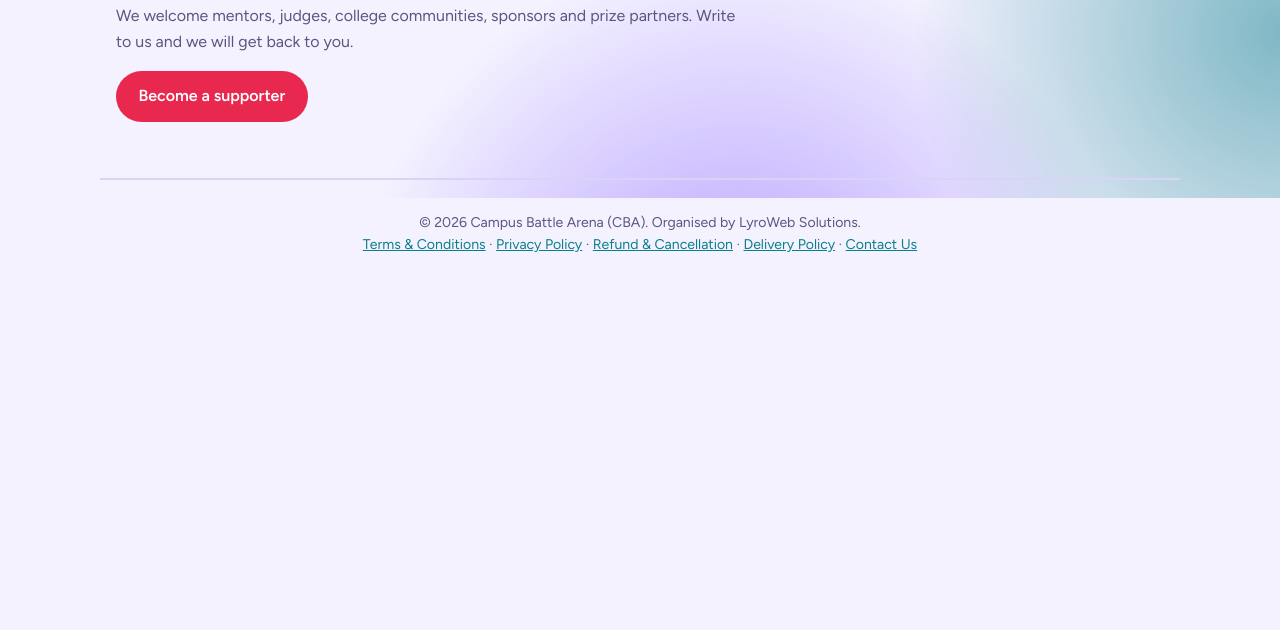
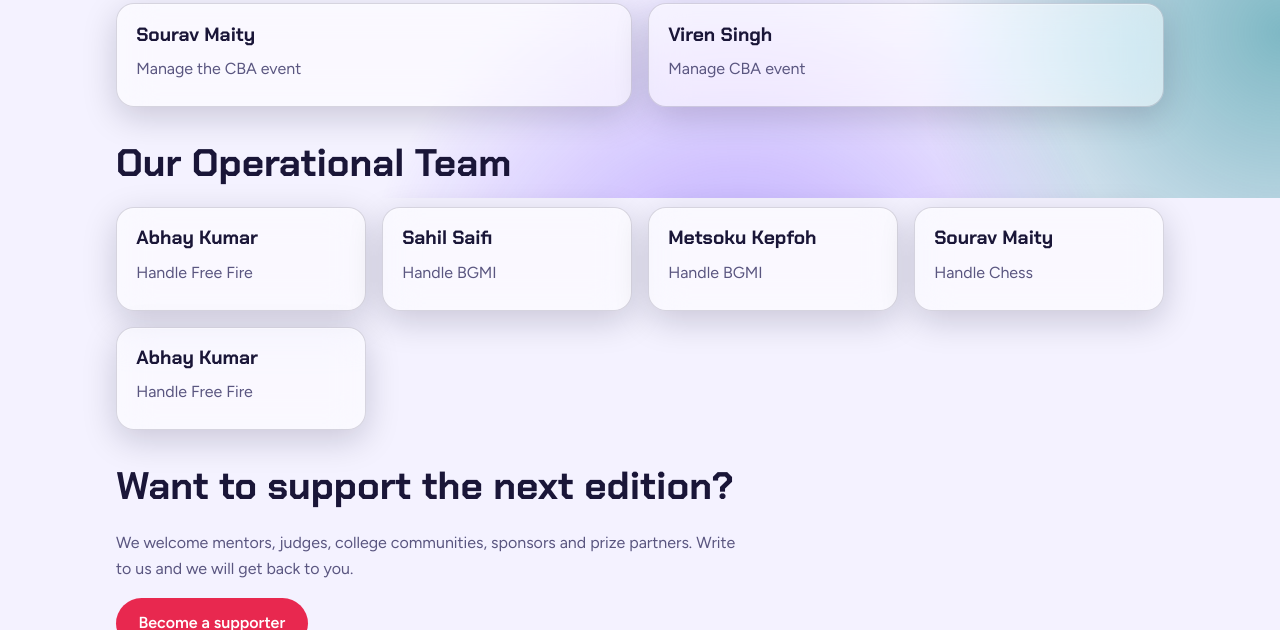
Before and after one commit to itssourav5198-stack/GBA, a plain HTML site: page supporters.html in a window 1280 px wide. Shown: the part 602-1232 px from the top of the page. Before the commit the page ends 891 px from the top, so only its background shows below. Drawn offline with Linux system fonts and the light colour scheme.

Commit message:
Update supporters.html

```diff
--- a/supporters.html
+++ b/supporters.html
@@ -161,6 +161,22 @@ dialog.reg p{color:var(--mute);margin:.2rem 0 .6rem}
 <h2 style="margin-top:2.2rem">Organiser</h2>
 <div class="grid">
 <div class="card"><h3>LyroWeb Solutions</h3><p>Organiser of Campus Battle Arena (CBA)</p></div>
+<div class="card"><h3>ACAT</h3><p>Organiser of Campus Battle Arena (CBA)</p></div>
+</div>
+
+<h2 style="margin-top:2.2rem">Event Manager</h2>
+<div class="grid">
+<div class="card"><h3>Sourav Maity</h3><p>Manage the CBA event</p></div>
+<div class="card"><h3>Viren Singh</h3><p>Manage CBA event</p></div>
+</div>
+
+<h2 style="margin-top:2.2rem">Our Operational Team</h2>
+<div class="grid">
+<div class="card"><h3>Abhay Kumar</h3><p>Handle Free Fire</p></div>
+<div class="card"><h3>Sahil Saifi</h3><p>Handle BGMI</p></div>
+<div class="card"><h3>Metsoku Kepfoh</h3><p>Handle BGMI</p></div>
+<div class="card"><h3>Sourav Maity</h3><p>Handle Chess</p></div>
+<div class="card"><h3>Abhay Kumar</h3><p>Handle Free Fire</p></div>
 </div>
 
 <h2 style="margin-top:2.2rem">Want to support the next edition?</h2>
```
